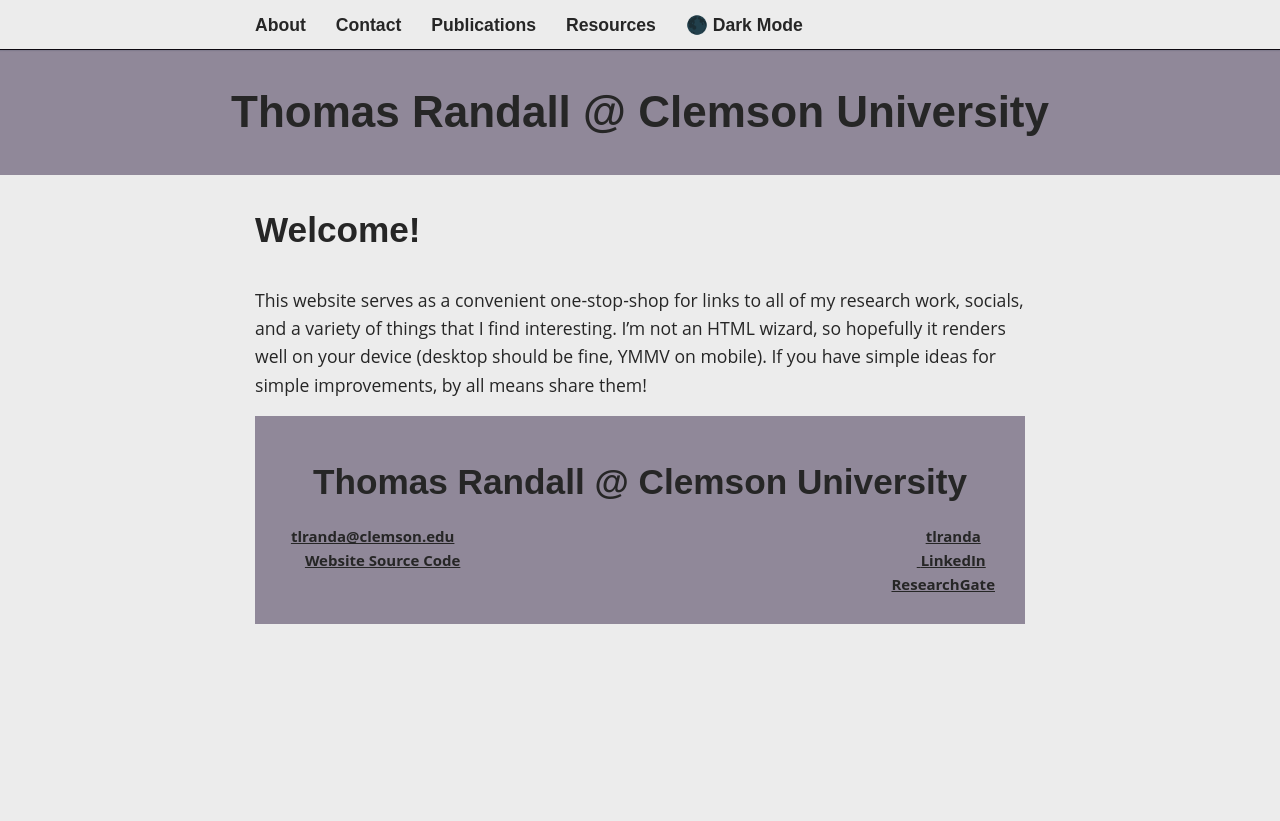
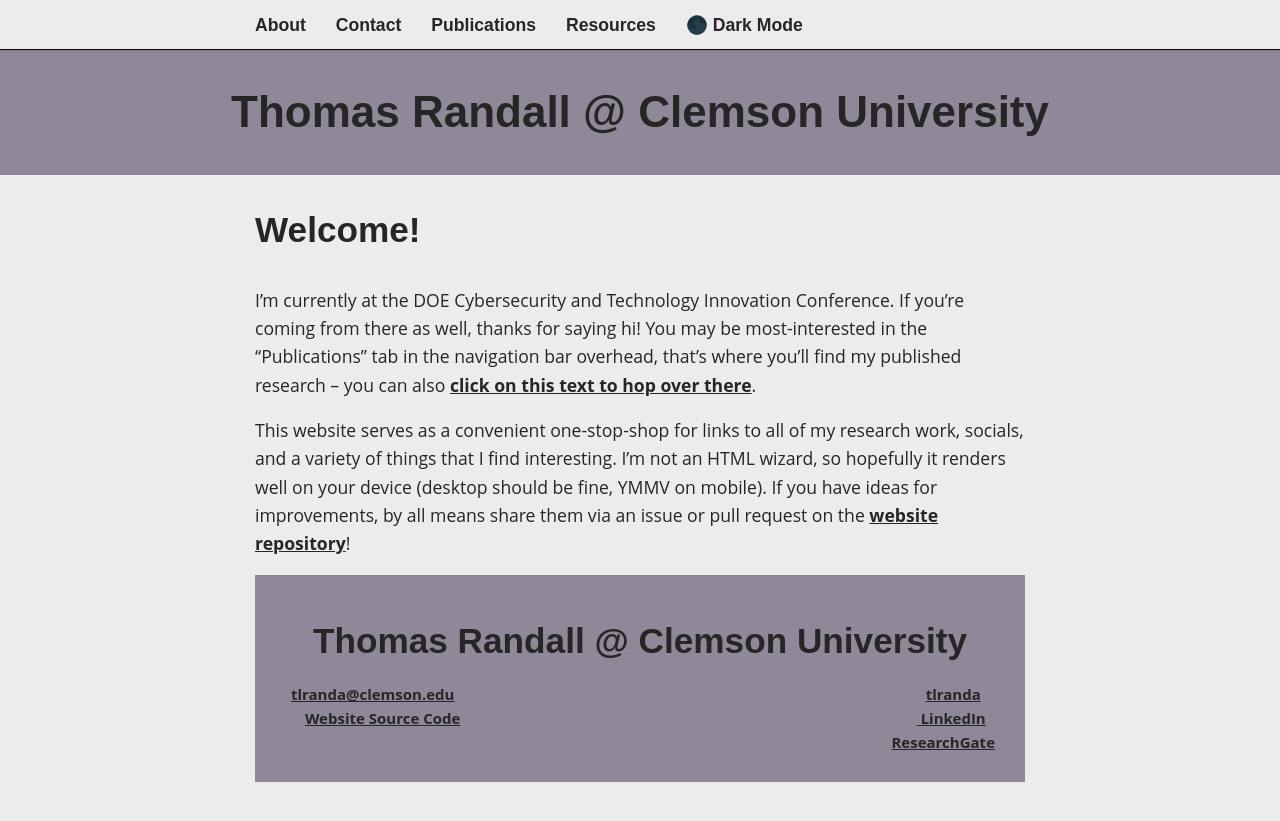
Before and after one commit to tlranda/tlranda.github.io, a Jekyll site: the page built from index.md, in a window 1280 px wide. Shown: the top 821 px of the page. Built offline with Jekyll 4.4.1, drawn with Linux system fonts in a browser that asks for light colours.

Commit message:
Update to about/index for DOE Cyber

```diff
--- a/_pages/about.html
+++ b/_pages/about.html
@@ -10,6 +10,10 @@
 I am working towards my PhD dissertation at Clemson and have published research with scientists at Argonne and Oak Ridge National Laboratories.
 You can also regularly meet me in person at the SuperComputing conference -- for 2024 we will be in Atlanta, GA!
 <br>
+<br>
+If you're seeing me at the CyberSecurity conference in Dallas, thanks for saying hello! 👋
+<br>
+<br>
 
 My long-term career aspirations are to work as a Computer Scientist in the DoE National Labs and to continue serving the community at SuperComputing and other prestigious conferences in the field.
 <br>
--- a/index.md
+++ b/index.md
@@ -4,6 +4,10 @@
 
 <h2>Welcome!</h2>
 
+I'm currently at the DOE Cybersecurity and Technology Innovation Conference.
+If you're coming from there as well, thanks for saying hi!
+You may be most-interested in the "Publications" tab in the navigation bar overhead, that's where you'll find my published research -- you can also [click on this text to hop over there](/publications).
+
 This website serves as a convenient one-stop-shop for links to all of my research work, socials, and a variety of things that I find interesting.
 I'm not an HTML wizard, so hopefully it renders well on your device (desktop should be fine, YMMV on mobile).
-If you have simple ideas for simple improvements, by all means share them!
+If you have ideas for improvements, by all means share them via an issue or pull request on the [website repository](https://github.com/tlranda/tlranda.github.io)!
```
